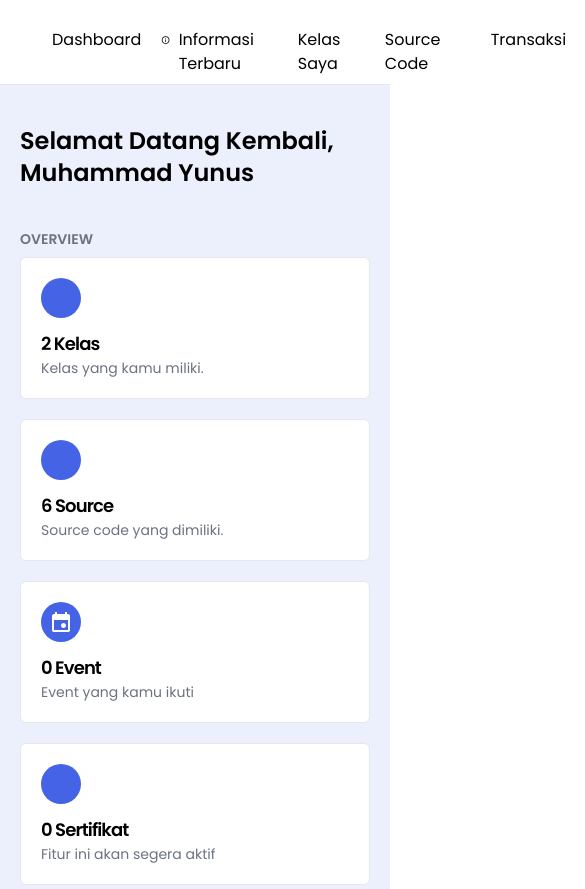
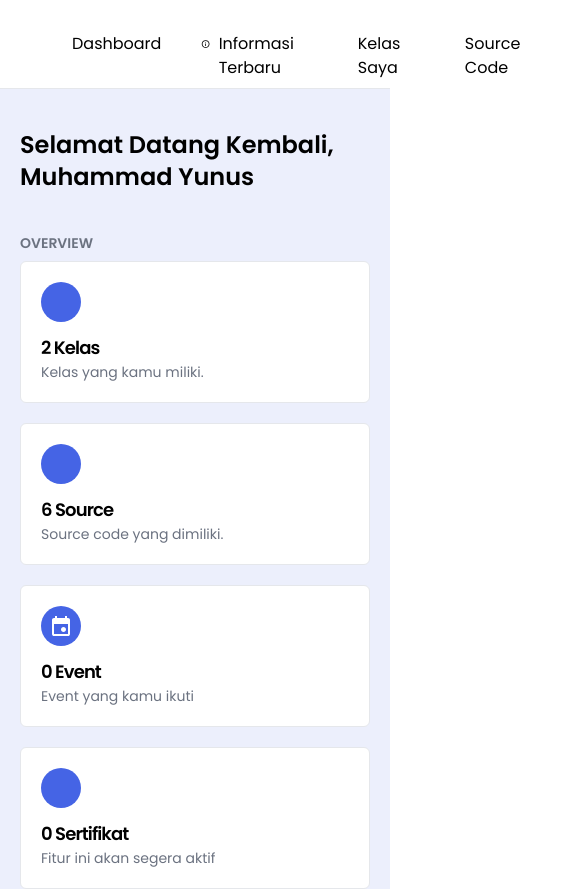
Before and after one commit to NOGAMUKTIWATI/onlenkan-academy, a Next.js app: page /dashboard in a window 390 px wide. Shown: the top 889 px of the page, 585 px wide, since content can reach past the window. Built offline with nearby package versions, Linux system fonts and the light colour scheme; grey boxes are pictures that could not be loaded; some icons are missing.

Commit message:
fix navbar bee

```diff
--- a/src/app/dashboard/_components/navbar.jsx
+++ b/src/app/dashboard/_components/navbar.jsx
@@ -30,20 +30,24 @@ export default function navbar() {
       href: "/dashboard/transaksi",
     },
   ];
+
+  const img = "../images/";
+
   return (
-    <div className="p-2 border-b  top-0 ">
+    <div className="p-2 border-b top-0">
       <div className="flex justify-between">
         {/* logo */}
+        <div className="flex gap-5 ">
           <div className="logo-brand pl-5">
             <img
-            src="../images/logo/logo.png"
+              src={img + "logo/logo.png"}
               alt="logo-brand"
               className="w-32"
             />
           </div>
           {/* menu */}
-        <div className="menu mt-5">
-          <ul className="flex gap-5">
+          <div className="menu mt-6">
+            <ul className="flex gap-10">
               {menus.map((item, index) => (
                 <li
                   className="menu-item active"
@@ -58,14 +62,14 @@ export default function navbar() {
               ))}
             </ul>
           </div>
-
+        </div>
         <div className="profile flex pr-5 gap-5  max-w-[300px]">
           <Icon
             className="mt-5 text-2xl"
             icon="akar-icons:bell"
           />
           <img
-            src="../images/kelas/avatar.png"
+            src={img + "kelas/avatar.png"}
             alt="avatar"
             className="mt-3 rounded-full w-10 h-10"
           />
--- a/src/app/dashboard/layout.jsx
+++ b/src/app/dashboard/layout.jsx
@@ -5,7 +5,7 @@ export default function DashboardLayout({ children }) {
   return (
     <div>
       <Navbar />
-      <div className="bg-biru-muda">{children}</div>
+      <div className="lg:h-screen bg-biru-muda">{children}</div>
     </div>
   );
 }
--- a/src/app/dashboard/page.jsx
+++ b/src/app/dashboard/page.jsx
@@ -7,7 +7,7 @@ export const metadata = {
 
 export default function dashboard() {
   return (
-    <div className="p-5 text-center  bg-biru-muda">
+    <div className="p-5 text-center">
       <div className="content">
         <Content />
       </div>
```
Lines whose indentation alone changed are shown as unchanged.
